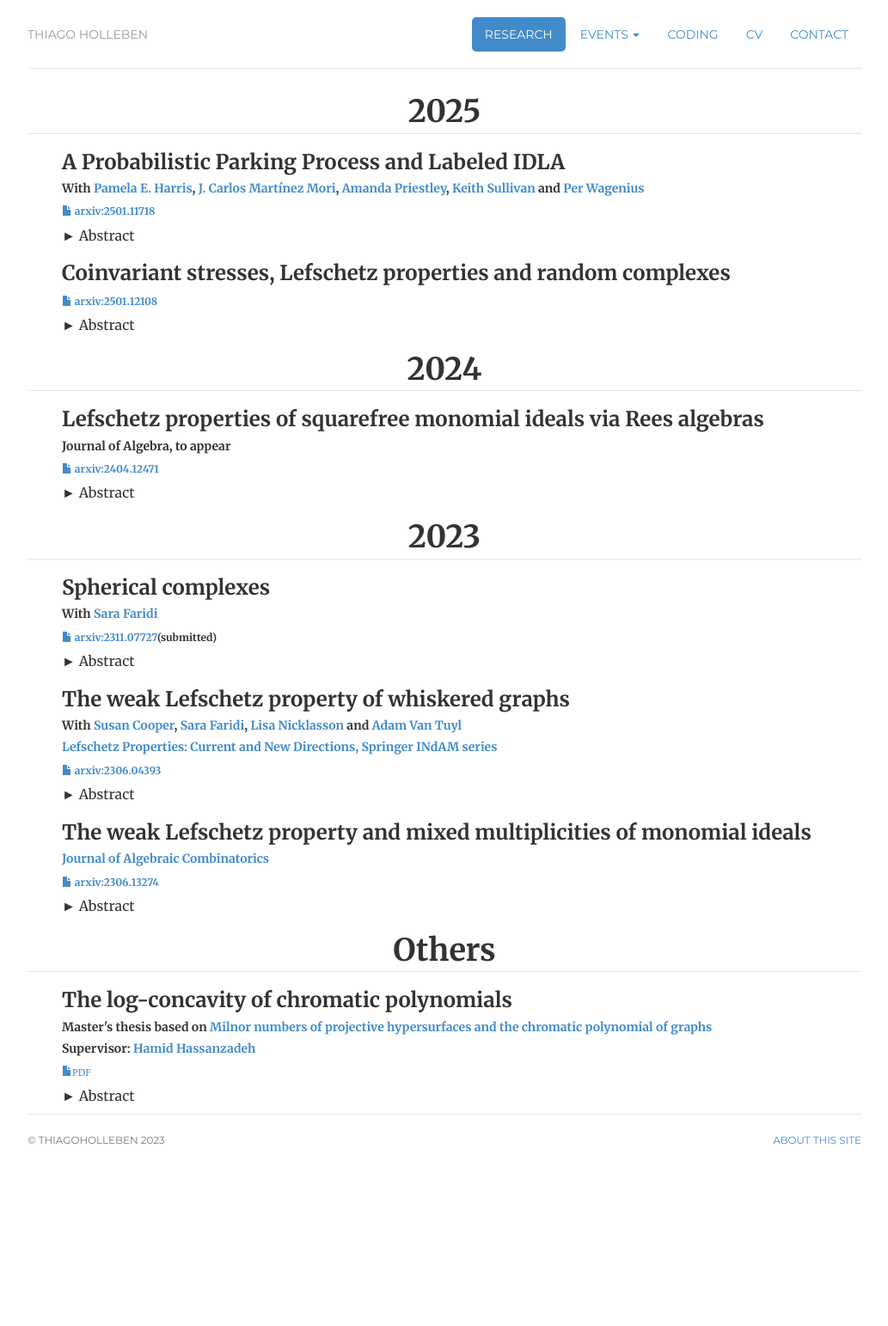
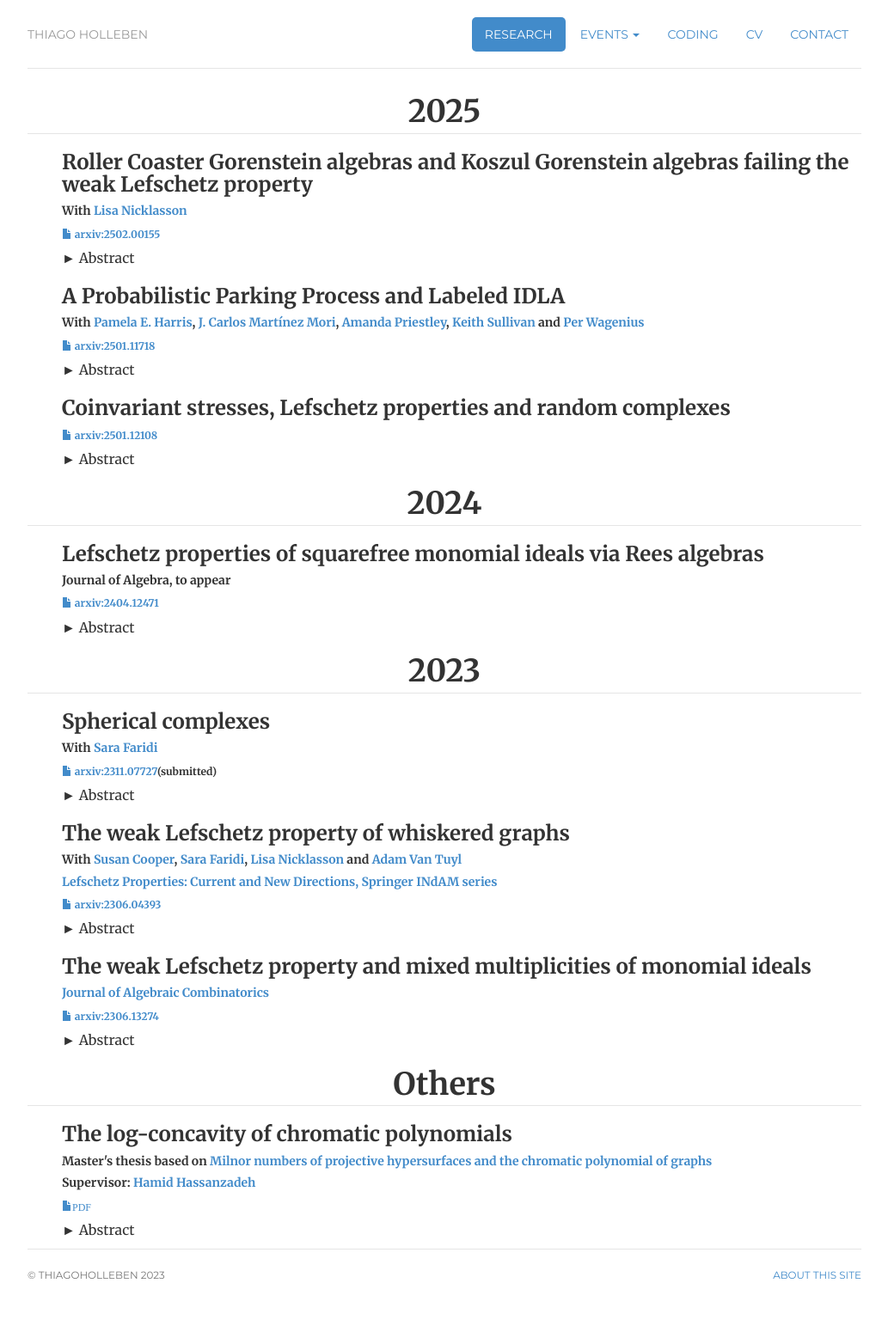
Before and after one commit to hollebenthiago/hollebenthiago.github.io, a Jekyll site: the page built from research/index.html, in a window 1280 px wide. Shown: the whole page at 86% size, without its empty margins (123-1156 px from the left). Built offline with Jekyll 4.4.1, drawn with Linux system fonts in a browser that asks for light colours; before the commit the page ends 1386 px from its top, so only the background shows below that.

Commit message:
adding roller coaster to webpage and updating cv

```diff
--- a/research/index.html
+++ b/research/index.html
@@ -18,6 +18,25 @@ description: Thiago Holleben is a PhD candidate at Dalhousie University.
 
         <div class="paper-list">
             <ul>
+                <li class="paper">
+                    <h3>
+                        Roller Coaster Gorenstein algebras and Koszul Gorenstein algebras failing the weak Lefschetz property
+                    </h3>
+                    <h5>
+                        With <a href="https://www.researchgate.net/profile/Lisa-Nicklasson">Lisa Nicklasson</a>
+                    </h5>
+                    <h6><a href="https://arxiv.org/abs/2502.00155"><i class="glyphicon glyphicon-file"></i> arxiv:2502.00155</a></h6>
+                    <details class="styled">
+                        <summary>
+                            Abstract
+                        </summary>
+                        <div>
+                            <p>
+                                Inspired by the Roller Coaster Theorem from graph theory, we prove the existence of artinian Gorenstein algebras with unconstrained Hilbert series, which we call Roller Coaster algebras. Our construction relies on Nagata idealization of quadratic monomial algebras defined by whiskered graphs. The monomial algebras are interesting in their own right, as our results suggest that artinian level algebras defined by quadratic monomial ideals rarely have the weak Lefschetz property. In addition, we discover a large family of G-quadratic Gorenstein algebras failing the weak Lefschetz property.
+                            </p>
+                        </div>
+                    </details>
+                </li>
                 <li class="paper">
                     <h3>
                         A Probabilistic Parking Process and Labeled IDLA
```
Also changed, not shown: 5 other files.
